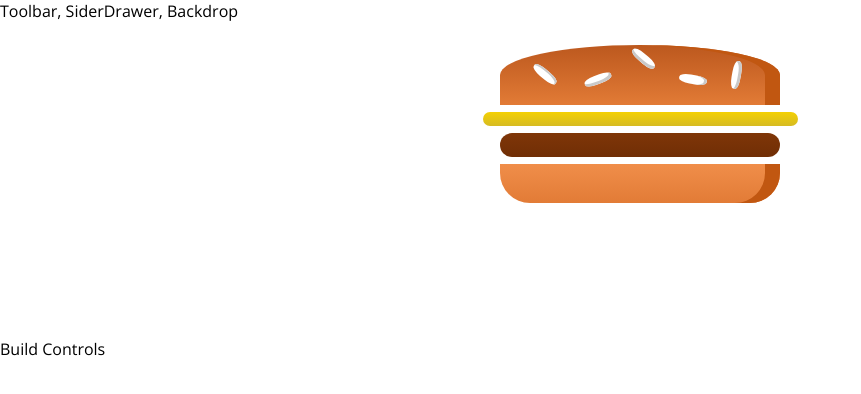
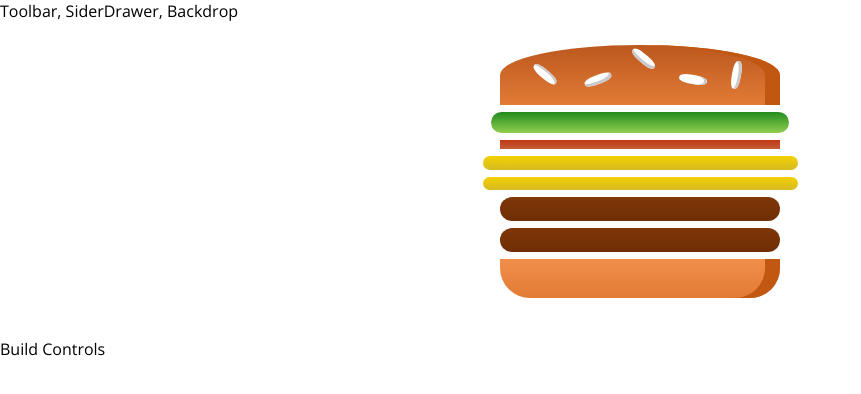
Before and after one commit to vnctwong/react-burger, a React app: page / in a window 1280 px wide. Shown: the top 394 px of the page, without its empty margins (0-861 px from the left). Built offline with nearby package versions, Linux system fonts and the light colour scheme.

Commit message:
fix syntax error

```diff
--- a/src/components/Burger/Burger.js
+++ b/src/components/Burger/Burger.js
@@ -15,8 +15,7 @@ const burger = (props) => {
     <div className={classes.Burger}>
 
       <BurgerIngredient type='bread-top' />
-      <BurgerIngredient type='cheese' />
-      <BurgerIngredient type='meat' />
+      {transformedIngredients}
       <BurgerIngredient type='bread-bottom' />
 
     </div>
```
